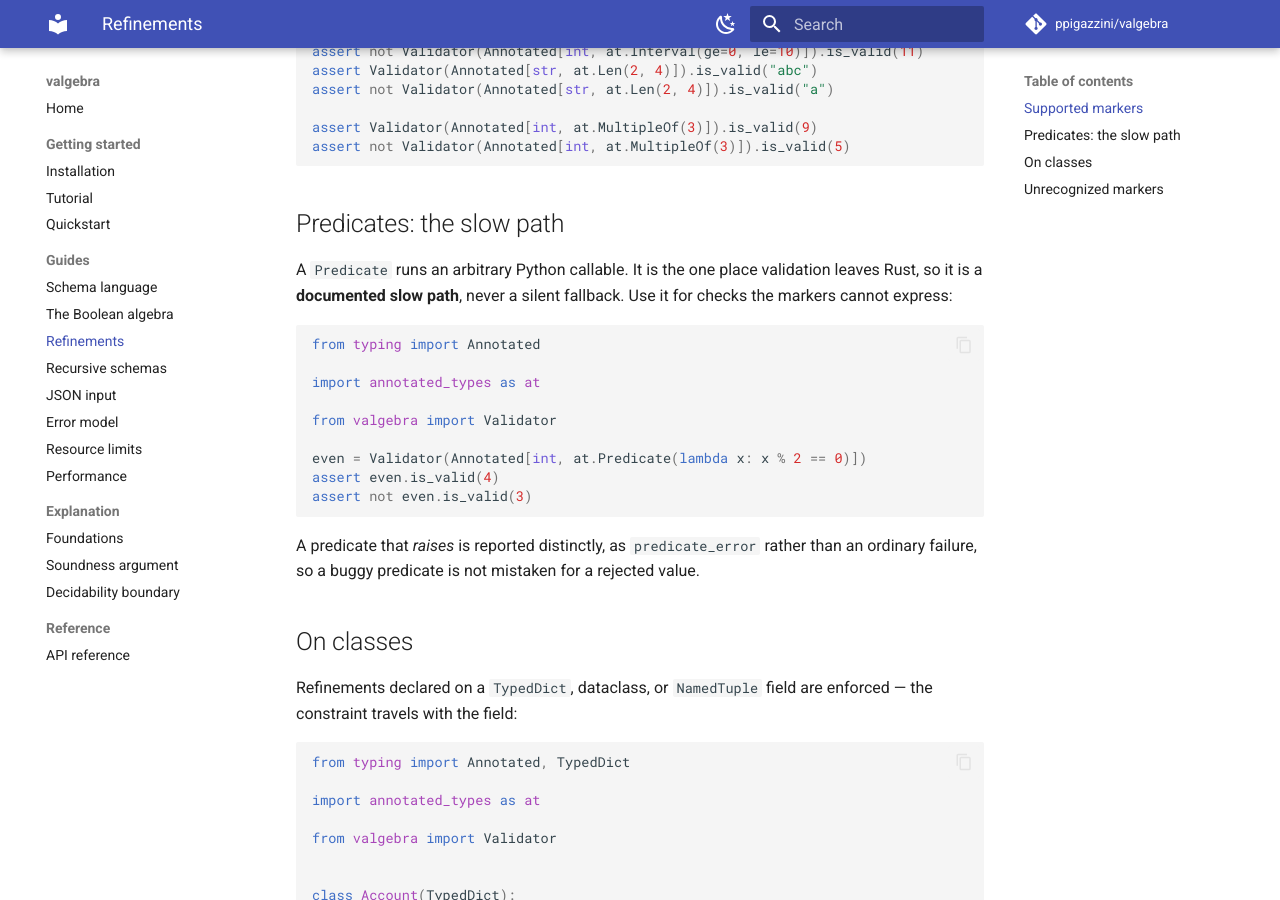
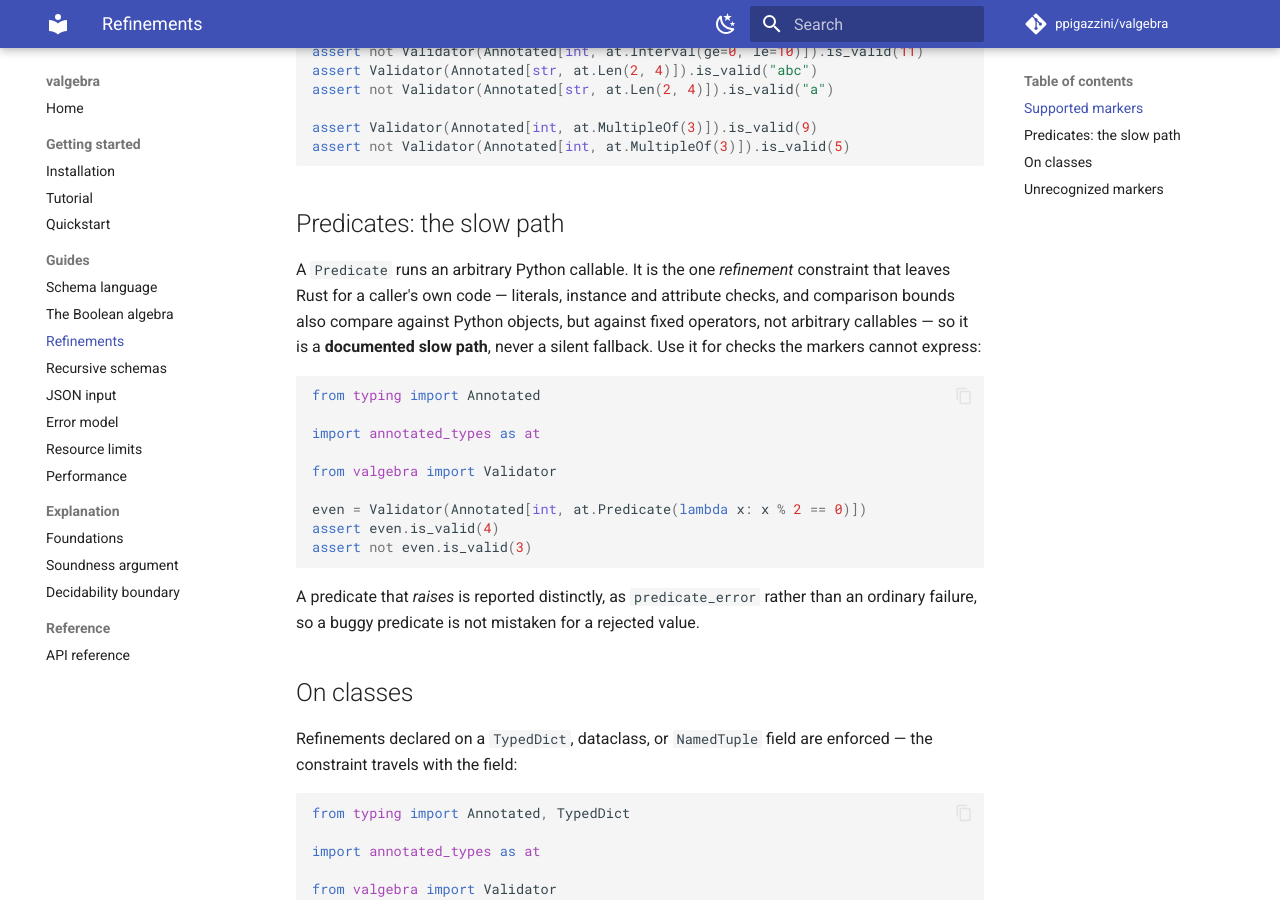
Before and after one commit to ppigazzini/valgebra, an MkDocs documentation site: the page built from docs/refinements.md, in a window 1280 px wide and 900 px high, scrolled down 2060 px. Built offline with MkDocs 1.6.1 and Material for MkDocs 9.7.7, drawn with Linux system fonts in a browser that asks for light colours; comment, search, counter and statistics services are not loaded.

Commit message:
docs: correct the test-layer count, node table, and boundary claims
The testing section counts its six layers. The soundness induction table gains
the Attrs node, the deep check for a dataclass or named tuple: an instance of
the class whose every field attribute is present and matches.

A predicate is described as the one refinement constraint that leaves Rust for a
caller's own code, alongside the literal, instance, attribute, and comparison
steps that also compare against Python objects but through fixed operators. The
JSON page no longer says the document is parsed into a Python value where it
means the same walk runs against the parsed value in place. The complement
reference records that a value whose comparison raises folds to a non-member of
the inner schema and therefore a member of the complement, so a complement
filter over such values pins the shape with a positive type as well. The
installation page notes that the JSON string cache briefly serializes concurrent
JSON validation on a free-threaded interpreter.

````diff
--- a/docs/refinements.md
+++ b/docs/refinements.md
@@ -102,9 +102,11 @@
 
 ## Predicates: the slow path
 
-A `Predicate` runs an arbitrary Python callable. It is the one place validation
-leaves Rust, so it is a **documented slow path**, never a silent fallback. Use it
-for checks the markers cannot express:
+A `Predicate` runs an arbitrary Python callable. It is the one *refinement*
+constraint that leaves Rust for a caller's own code — literals, instance and
+attribute checks, and comparison bounds also compare against Python objects, but
+against fixed operators, not arbitrary callables — so it is a **documented slow
+path**, never a silent fallback. Use it for checks the markers cannot express:
 
 ```python
 from typing import Annotated
````
Also changed, not shown: CONTRIBUTING.md (+1 -1 lines), docs/installation.md (+7 -0 lines), docs/json.md (+4 -3 lines), docs/soundness.md (+3 -0 lines), 1 other file.
